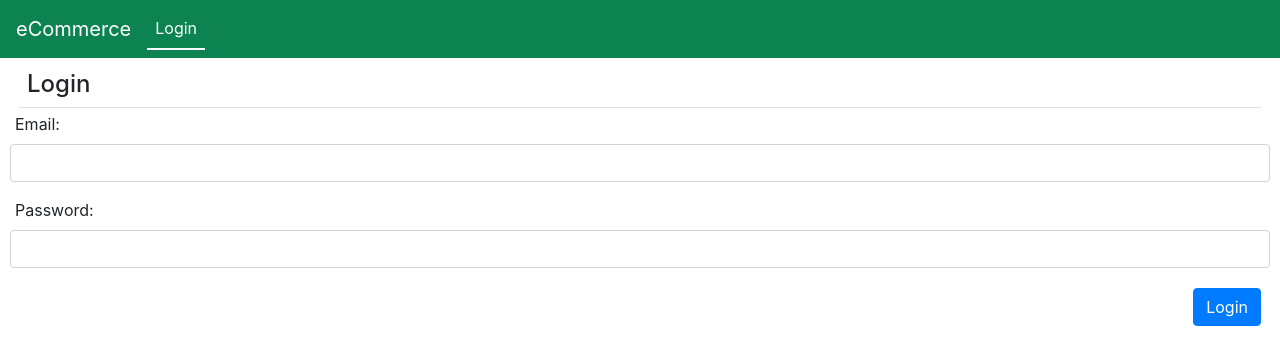
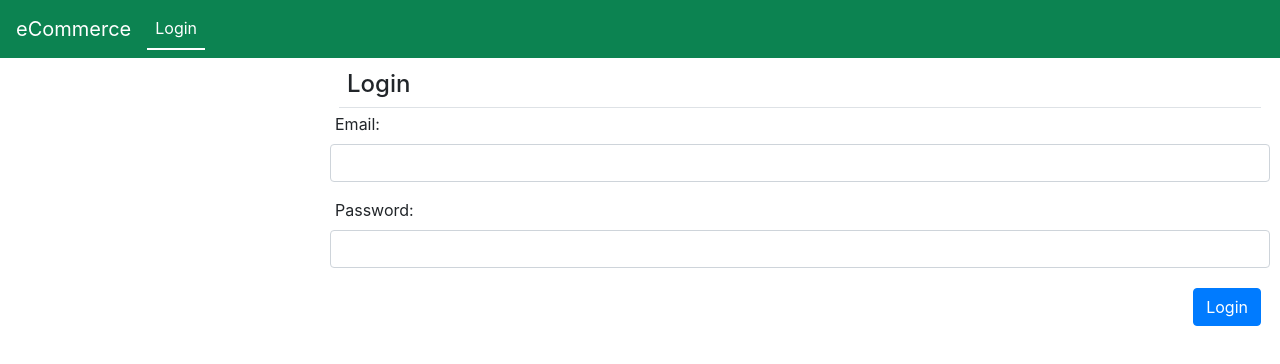
Before and after one commit to GhulamMustafaGM/client-side-app, a React (Create React App) app: page / in a window 1280 px wide. Shown: the top 364 px of the page. Built offline with nearby package versions, Linux system fonts and the light colour scheme.

Commit message:
updated App

```diff
--- a/src/App.jsx
+++ b/src/App.jsx
@@ -8,6 +8,7 @@ import { Route, Switch } from "react-router";
 import { Router } from "react-router-dom";
 import NoMatchPage from "./NoMatchPage";
 import history from "./history";
+import SideBar from "./SideBar";
 
 export default class App extends Component {
   constructor(props) {
@@ -24,6 +25,12 @@ export default class App extends Component {
         />
 
         <div className="container-fluid">
+          <div className="row">
+            <div className="col-lg-3">
+              {this.state.isLoggedIn ? <SideBar></SideBar> : ""}
+            </div>
+
+            <div className="col-lg-9">
               <Switch>
                 <Route
                   path="/"
@@ -41,6 +48,8 @@ export default class App extends Component {
                 <Route path="*" component={NoMatchPage} />
               </Switch>
             </div>
+          </div>
+        </div>
       </Router>
     );
   }
```
Lines whose indentation alone changed are shown as unchanged.
